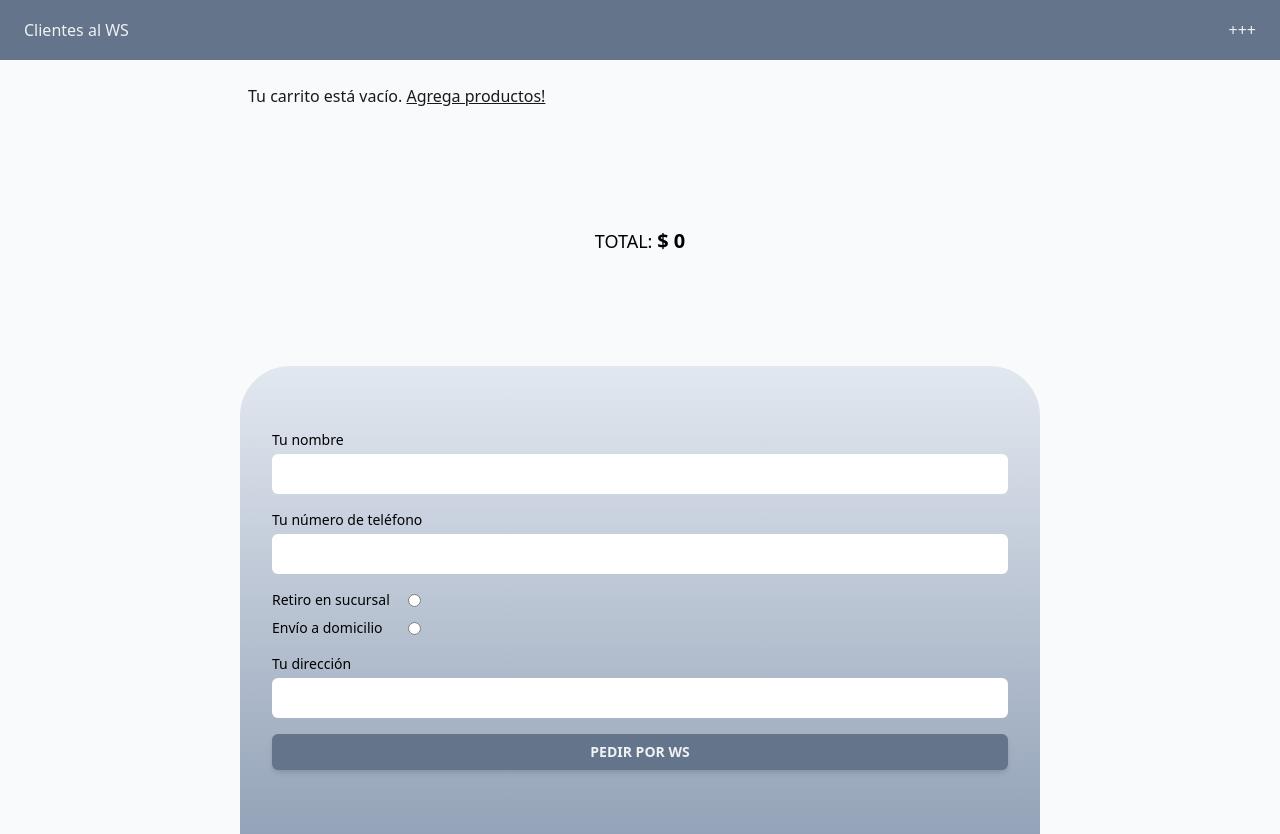
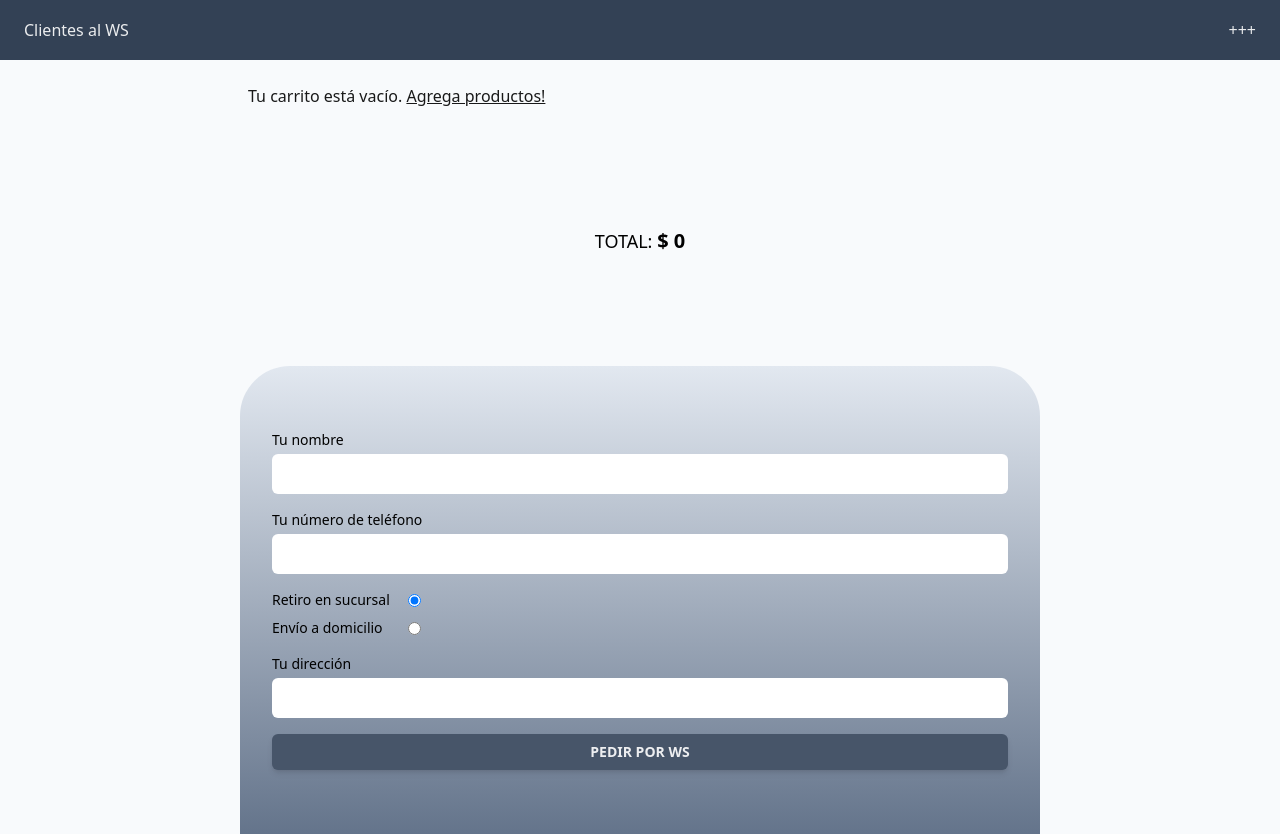
Before and after one commit to Facupelli/ClientesAlWS-Clone, a Nuxt app: page /cart in a window 1280 px wide. Built offline with nearby package versions, Linux system fonts and the light colour scheme.

Commit message:
cartForm v-model & styles

```diff
--- a/components/CartForm.vue
+++ b/components/CartForm.vue
@@ -1,32 +1,49 @@
+<script setup lang="ts">
+const name = ref();
+const phone = ref();
+const deliveryType = ref("withdraw");
+const address = ref();
+</script>
+
 <template>
   <section class="mt-auto">
     <div
-      class="grid gap-4 mx-auto max-w-[800px] bg-gradient-to-b from-slate-200 to-slate-400 py-16 px-8 rounded-t-[50px]"
+      class="grid gap-4 mx-auto max-w-[800px] bg-gradient-to-b from-slate-200 to-slate-500 py-16 px-8 rounded-t-[50px]"
     >
       <div class="grid gap-1">
         <label class="text-sm">Tu nombre</label>
-        <input class="p-2 rounded-md" />
+        <input class="p-2 rounded-md" v-model="name" />
       </div>
       <div class="grid gap-1">
         <label class="text-sm">Tu número de teléfono</label>
-        <input class="p-2 rounded-md" />
+        <input class="p-2 rounded-md" v-model="phone" />
       </div>
       <div class="grid gap-2">
         <div class="flex items-center gap-4">
           <label class="text-sm basis-[120px]">Retiro en sucursal</label>
-          <input class="p-2 rounded-md" type="radio" />
+          <input
+            class="p-2 rounded-md"
+            type="radio"
+            value="withdraw"
+            v-model="deliveryType"
+          />
         </div>
         <div class="flex items-center gap-4">
           <label class="text-sm basis-[120px]">Envío a domicilio</label>
-          <input class="p-2 rounded-md" type="radio" />
+          <input
+            class="p-2 rounded-md"
+            type="radio"
+            value="delivery"
+            v-model="deliveryType"
+          />
         </div>
       </div>
       <div class="grid gap-1">
         <label class="text-sm">Tu dirección</label>
-        <input class="p-2 rounded-md" />
+        <input class="p-2 rounded-md" v-model="address" />
       </div>
       <button
-        class="p-2 bg-slate-500 rounded-md font-bold text-white/90 text-sm shadow-md"
+        class="p-2 bg-slate-600 rounded-md font-bold text-white/90 text-sm shadow-md"
       >
         PEDIR POR WS
       </button>
--- a/components/Modal.vue
+++ b/components/Modal.vue
@@ -54,7 +54,7 @@ defineExpose({
               >
                 <slot name="header"> </slot>
                 <div>
-                  <button @click="closeModal">X</button>
+                  <button @click="closeModal" class="text-slate-600">X</button>
                 </div>
               </div>
 
--- a/components/Nav.vue
+++ b/components/Nav.vue
@@ -18,7 +18,7 @@ onClickOutside(el, close);
 
 <template>
   <nav
-    class="flex px-6 relative bg-slate-500 text-white/90 h-[60px] items-center"
+    class="flex px-6 relative bg-slate-700 text-white/90 h-[60px] items-center"
   >
     <NuxtLink to="/">
       <h1>Clientes al WS</h1>
--- a/components/ProductCard.vue
+++ b/components/ProductCard.vue
@@ -65,7 +65,7 @@ defineProps<{
         <p class="font-bold">{{ formatPrice(product.precio) }}</p>
         <button
           @click="() => handleAddClick(product)"
-          class="py-1 px-5 bg-slate-700 text-white/90 text-sm rounded-md"
+          class="py-1 px-5 bg-slate-400 text-white/90 text-sm rounded-md"
         >
           agregar
         </button>
--- a/components/ProductVariantList.vue
+++ b/components/ProductVariantList.vue
@@ -10,7 +10,7 @@ defineProps<{
     <li
       v-for="variant in variants"
       class="font-semibold flex justify-center items-center border-b-2 px-3 py-1 border-gray-200"
-      :class="{ 'border-green-400': selectedVariant === variant }"
+      :class="{ 'border-slate-600': selectedVariant === variant }"
     >
       <input
         type="radio"
--- a/components/SelectVariant.vue
+++ b/components/SelectVariant.vue
@@ -55,7 +55,10 @@ const hasVariants2 = computed(() => getHasVariants(props.product.variedades2));
   </div>
 
   <div class="flex justify-end py-2">
-    <button class="py-1 px-4 rounded-md bg-green-300" @click="addToCart">
+    <button
+      class="py-1 px-4 rounded-md bg-slate-400 text-white/90"
+      @click="addToCart"
+    >
       agregar
     </button>
   </div>
```
